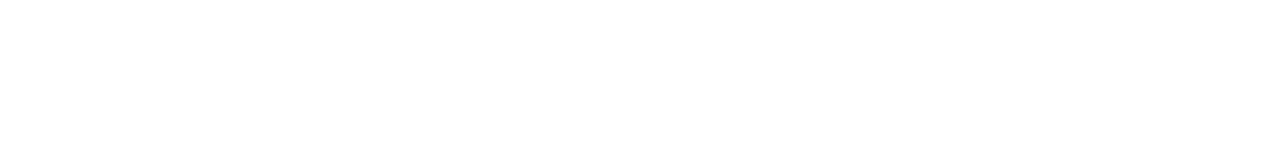
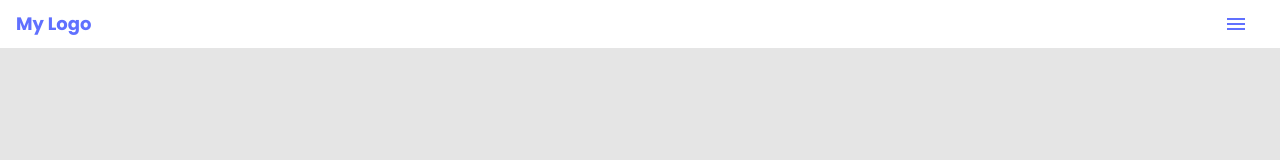
Before and after one commit to M0rrighan/Portfolio, a plain HTML site: page index.html in a window 1280 px wide. Drawn offline with Linux system fonts and the light colour scheme.

Commit message:
Add header/toolbar to index.html and relative styling

```diff
--- a/index.html
+++ b/index.html
@@ -4,6 +4,7 @@
   <meta charset="UTF-8">
   <meta http-equiv="X-UA-Compatible" content="IE=edge">
   <meta name="viewport" content="width=device-width, initial-scale=1.0">
+  <link rel="stylesheet" href="style.css" />
   <link
       href="https://fonts.googleapis.com/icon?family=Material+Icons"
       rel="stylesheet"
@@ -11,9 +12,21 @@
   <title>Morrighan's Portfolio</title>
 </head>
 <body>
+   <!-- start toolbar -->
   <header class="bg_white">
-
+    <div class="logo_placeholder">
+      <a href="index.html" class="logo xs-transparent_btn primary_b"
+        >My Logo</a>
+    </div>
+    <nav>
+      <a
+      href="#menu"
+      class="btn xs-transparent_btn btn_flex_center"
+      ><i class="material-icons primary_b">menu</i></a
+    >
+    </nav>
   </header>
+  <!-- end toolbar -->
 
 </body>
 </html>
--- a/style.css
+++ b/style.css
@@ -27,3 +27,112 @@ html {
 * ul li {
   list-style-type: none;
 }
+
+body {
+  font-family: "Poppins", sans-serif;
+  color: var(--neutral_n);
+  background-color: #e5e5e5;
+  text-align: left;
+  font-size: 1rem;
+  line-height: 1.5rem;
+}
+
+/* Typography and Colors */
+.neutral_n {
+  color: var(--neutral_n);
+}
+
+.neutral_b {
+  color: var(--neutral_b);
+}
+
+.primary_n {
+  color: var(--primary_n);
+}
+
+.primary_b {
+  color: var(--primary_b);
+}
+
+.dark_grey {
+  color: #7a869a;
+}
+
+.light_grey {
+  color: #c1c7d0;
+}
+
+.bg_white {
+  background-color: #fff;
+}
+
+.white {
+  color: #fff;
+}
+
+.logo {
+  font-size: 1.125rem; /* 18px */
+  line-height: 1.25rem; /* 20px */
+  font-weight: 700;
+}
+
+.main_title {
+  font-size: 2.5rem; /* 40px */
+  line-height: 3.25rem; /* 52px */
+  font-weight: 800;
+}
+
+.descriptive_txt {
+  font-size: 1rem; /* 16px */
+  line-height: 1.5rem; /* 24px */
+  font-weight: 400;
+}
+
+/* Buttons */
+.btn {
+  font-weight: 500;
+  letter-spacing: 0.03em;
+  border-radius: 8px;
+  cursor: pointer;
+}
+
+.btn_flex_center {
+  display: flex;
+  justify-content: center;
+  align-items: center;
+}
+
+.xs-transparent_btn {
+  background-color: transparent;
+  border: transparent;
+  padding: 8px;
+}
+
+/* Header layout  */
+header {
+  position: fixed;
+  top: 0;
+  width: 100vw;
+  height: 48px;
+  display: flex;
+  justify-content: space-between;
+  align-items: center;
+  margin: 0 auto;
+  z-index: 1;
+}
+
+nav {
+  margin-right: 24px;
+}
+
+.logo_placeholder {
+  height: 100%;
+  display: flex;
+  justify-content: flex-start;
+  align-items: center;
+  margin: 4px;
+}
+
+.logo.xs-transparent_btn {
+  padding: 10px 12px;
+}
```
